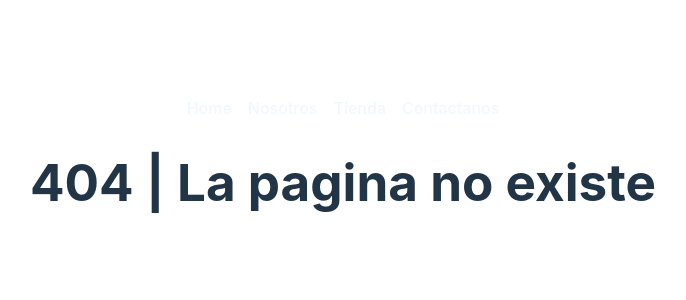
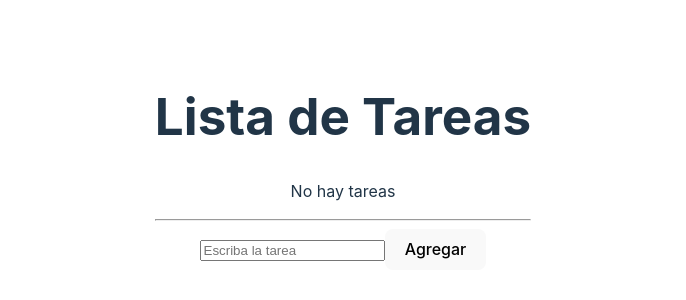
Before and after one commit to jsanjuan71/vite-react-app, a React (Vite) app: page /lista in a window 1280 px wide. Before the commit this address had no page. Shown: the part 238-538 px from the top of the page, without its empty margins (297-983 px from the left). Built offline with nearby package versions, Linux system fonts and the light colour scheme.

Commit message:
Componente lista tareas - React hooks ejercicio 1

```diff
--- a/src/App.jsx
+++ b/src/App.jsx
@@ -11,6 +11,7 @@ import Productos from './components/pages/productos'
 import NotFound from './components/pages/notfound'
 import ProductoDetalle from './components/ProductoDetalle'
 import DetalleProducto from './components/detalleProducto'
+import ListaDeTareas from './components/listaDeTareas'
 
 function App() {
   const [count, setCount] = useState(0)
@@ -23,6 +24,8 @@ function App() {
         <Route path='/nosotros' element={ <Nosotros /> } />
         <Route path='/productos' element={ <Productos /> } />
         <Route path='/productos/:sku' element={ <DetalleProducto /> } />
+        <Route path='/lista' element={ <ListaDeTareas /> } />
+
         <Route path='*' element={ <NotFound /> } />
       </Routes>
     </BrowserRouter>
--- /dev/null
+++ b/src/components/listaDeTareas.jsx
@@ -0,0 +1,73 @@
+import { useState } from 'react'
+//import React from 'react'
+//React.useState
+
+function ListaDeTareas() {
+    // Crear un estado para la lista de tareas
+    // El estado inicia como un arreglo vacio
+    // El estado se llama listaTareas
+    // La funcion para actualizar el estado se llama setListaTareas
+
+    const [listaTareas, setListaTareas ] = useState([])
+    // Crear un estado para el texto de la tarea
+    // El estado inicia como un string vacio
+    // El estado se llama textoTarea
+    // La funcion para actualizar el estado se llama setTextoTarea
+    const [textoTarea, setTextoTarea] = useState('')
+
+    /**
+     * Manejador de evento onClick
+     * Agrega el texto de la tarea al estado listaTareas
+     */
+    function clickAgregar() {
+        // Si el texto de la tarea esta vacio, no hacer nada
+        if (textoTarea.trim() === "") {
+            return
+        }
+        // Agregar el texto de la tarea al estado listaTareas
+        // usamos el operador spread para copiar el estado anterior y agregar el nuevo elemento
+        setListaTareas( [...listaTareas, textoTarea] )
+        // Limpiar el input de la tarea para que el usuario pueda escribir una nueva tarea
+        setTextoTarea("")
+    }
+
+    /**
+     * Manejador de evento onInput
+     * actualiza el estado textoTarea con el valor del input
+     */
+    function teclaPresionada(event) {
+        // Obtener el valor del input
+        const valor = event.target.value
+        // Actualizar el estado textoTarea con el valor del input
+        setTextoTarea(valor)
+    }
+
+    return(
+        <>
+            {/** Solo el encabezado de la lista */}
+            <h1>Lista de Tareas</h1>
+            {/** Si la lista de tareas esta vacia, mostrar un mensaje */}
+            {listaTareas.length === 0 && <p>No hay tareas</p>}
+            {/** Si la lista de tareas tiene elementos, mostrar la lista */}
+            <ul>
+                {/** Iterar sobre la lista de tareas y mostrar cada una de ellas */}
+                {listaTareas.map((tarea, index) => {
+                    {/** Retornar un elemento li por cada tarea */}
+                    {/** La propiedad key es obligatoria en un elemento iterado */}
+                    {/** La propiedad key debe ser unica en el contexto de la lista */}
+                    {/** La propiedad key recibe el indice de cada elemento iterado */}
+                    return <li key={index}>{tarea}</li>
+                })}
+            </ul>
+            <hr />
+            {/** Input para escribir la tarea */}
+            {/** El valor del input es textoTarea que es un state */}
+            {/** Cada vez que se presiona una tecla en el input, se ejecuta la funcion teclaPresionada */}
+            <input value={textoTarea} onInput={teclaPresionada}  type='text' placeholder='Escriba la tarea' />
+            {/** El boton llama a la funcion clickAgregar */}
+            <button onClick={clickAgregar}  >Agregar</button>
+        </>
+    )
+}
+
+export default ListaDeTareas
```
